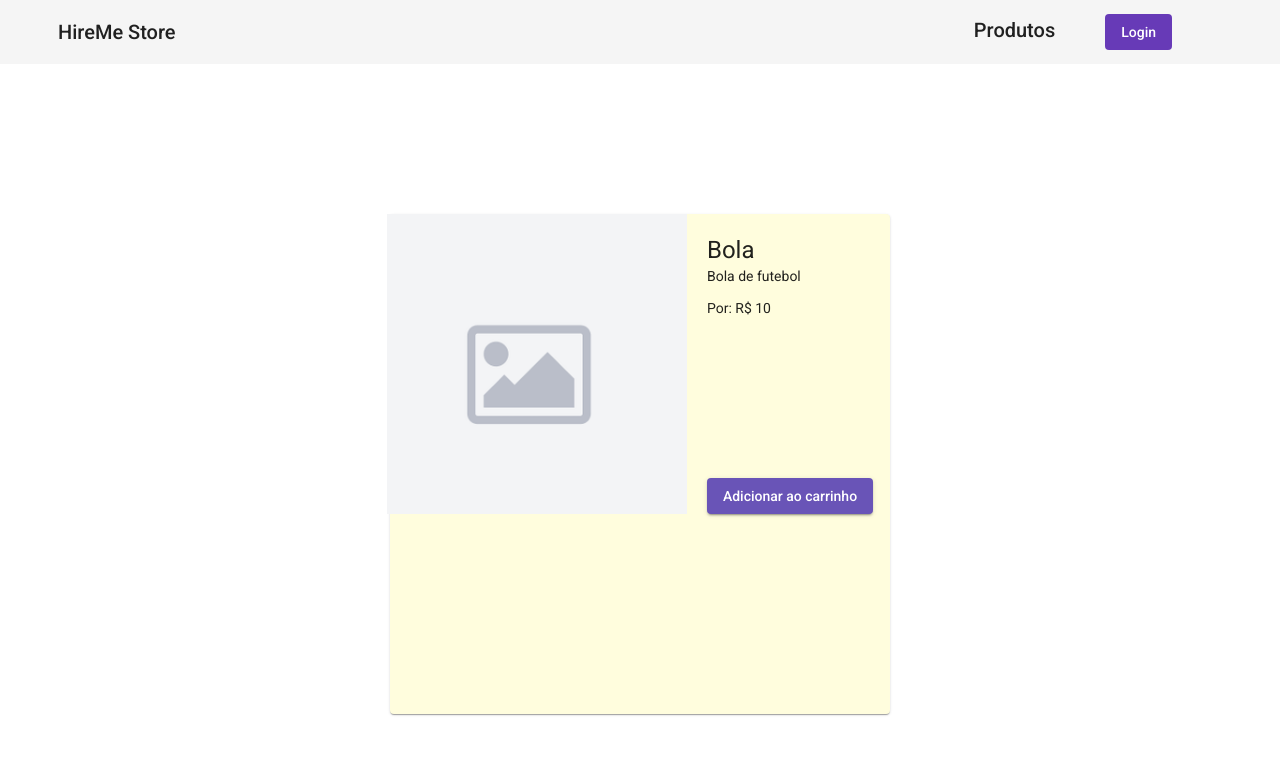
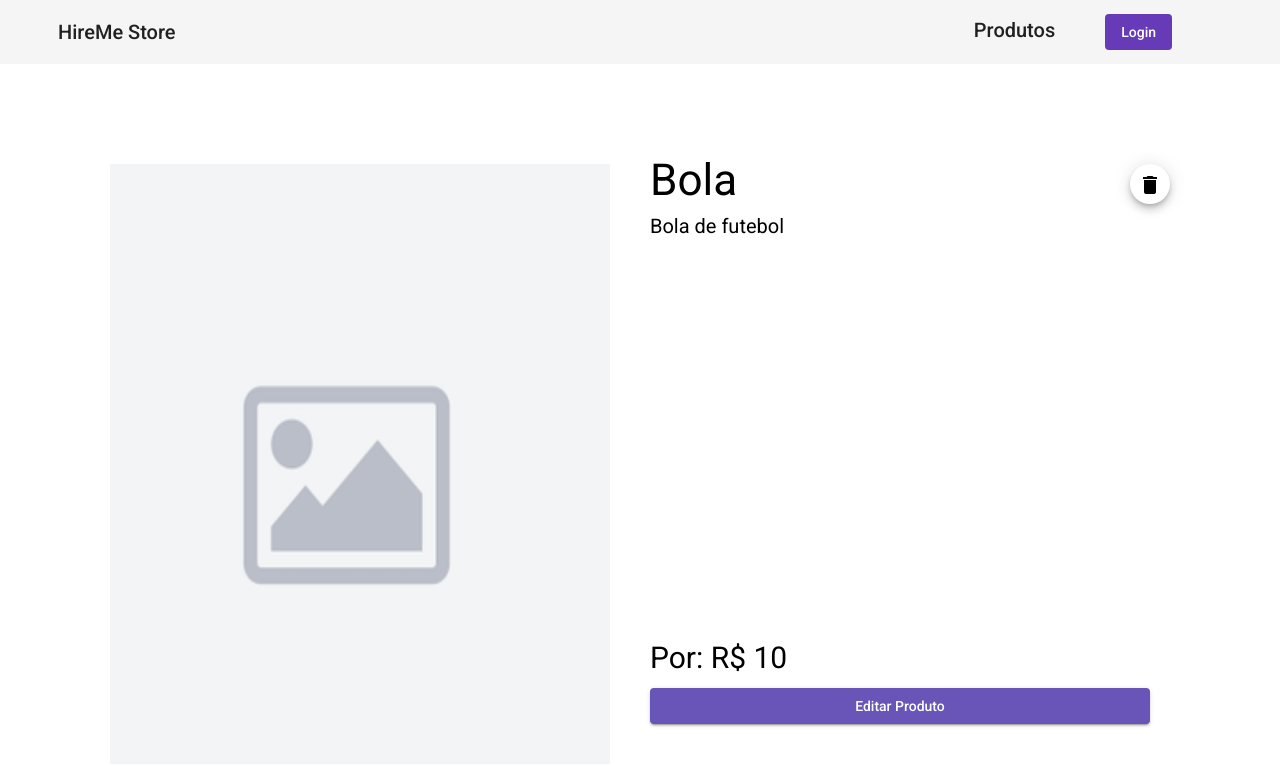
Before and after one commit to filipeabessa/ecommerce-web, an Angular app: page /product in a window 1280 px wide. Shown: the top 766 px of the page. Built offline with nearby package versions, Linux system fonts and the light colour scheme.

Commit message:
feat(products): :sparkles: Improve product details component layout and css

```diff
--- a/src/app/app-routing.module.ts
+++ b/src/app/app-routing.module.ts
@@ -1,11 +1,11 @@
-import { ProductDetailCardComponent } from './products/product-detail-card/product-detail-card.component';
+import { ProductDetailLayoutComponent } from './products/layouts/product-detail-layout/product-detail-layout.component';
 import { ProductsListComponent } from './products/products-list/products-list.component';
 import { NgModule } from '@angular/core';
 import { RouterModule, Routes } from '@angular/router';
 
 const routes: Routes = [
   { path: 'products', component: ProductsListComponent },
-  { path: 'product', component: ProductDetailCardComponent },
+  { path: 'product', component: ProductDetailLayoutComponent },
 ];
 
 @NgModule({
--- /dev/null
+++ b/src/app/products/layouts/product-detail-layout/product-detail-layout.component.html
@@ -0,0 +1,3 @@
+<div>
+  <app-product-detail-card></app-product-detail-card>
+</div>
--- /dev/null
+++ b/src/app/products/layouts/product-detail-layout/product-detail-layout.component.ts
@@ -0,0 +1,15 @@
+import { Component, OnInit } from '@angular/core';
+
+@Component({
+  selector: 'app-product-detail-layout',
+  templateUrl: './product-detail-layout.component.html',
+  styleUrls: ['./product-detail-layout.component.scss']
+})
+export class ProductDetailLayoutComponent implements OnInit {
+
+  constructor() { }
+
+  ngOnInit(): void {
+  }
+
+}
--- a/src/app/products/product-detail-card/product-detail-card.component.html
+++ b/src/app/products/product-detail-card/product-detail-card.component.html
@@ -1,20 +1,25 @@
-<mat-card class="product-card-container">
+<div class="product-card-container">
   <mat-card-content class="product-content">
+    <button mat-mini-fab color="basic" class="delete-button">
+      <mat-icon class="trash-icon">delete</mat-icon>
+    </button>
     <img
       src="assets/images/product_image_default.png"
       alt="Product"
-      width="300px"
-      height="300px"
+      width="500px"
+      height="600px"
       class="product-image"
     />
 
     <div class="product-details">
       <h1 class="product-name">{{ product.title }}</h1>
       <p class="product-description">{{ product.content }}</p>
-      <p class="product-price">Por: R$ {{ product.price }}</p>
-      <button mat-raised-button color="primary" class="product-button">
-        Adicionar ao carrinho
-      </button>
+      <div class="bottom-details">
+        <p class="product-price">Por: R$ {{ product.price }}</p>
+        <button mat-raised-button color="primary" class="edit-button">
+          Editar Produto
+        </button>
+      </div>
     </div>
   </mat-card-content>
-</mat-card>
+</div>
--- a/src/app/products/product-detail-card/product-detail-card.component.scss
+++ b/src/app/products/product-detail-card/product-detail-card.component.scss
@@ -3,47 +3,68 @@
   flex-direction: column;
   justify-content: start;
   align-items: center;
-  width: 500px;
-  height: 500px;
+  width: 80vw;
+  height: 600px;
   padding: 0px;
   margin: 20px 20px;
 
   border: 1 solid #ccc;
-  background: #fffddd;
 
   > .product-content {
+    position: relative;
     display: flex;
     justify-items: center;
     align-items: center;
     margin: 0px;
 
+    > .delete-button {
+      position: absolute;
+      top: 0px;
+      right: 0px;
+      color: #000;
+    }
+
     > .product-image {
       justify-self: start;
       align-self: flex-start;
+      margin-right: 20px;
     }
     > .product-details {
       display: flex;
       flex-direction: column;
       justify-content: start;
       align-items: flex-start;
-
-      width: calc(100% - 40px);
-      height: 300px;
+      width: 500px;
+      height: 100%;
       margin: 20px;
 
       > .product-name {
+        font-size: 44px;
         margin: 0px;
       }
 
-      > .product-price {
+      > .product-description {
+        font-size: 20px;
         margin: 0px;
+        margin-top: 20px;
       }
 
-      .mat-primary {
-        background: #6954b7;
-        color: #fff;
+      > .bottom-details {
         margin-top: auto;
-        margin-bottom: 20px;
+        width: 100%;
+
+        > .product-price {
+          font-size: 30px;
+          margin: 0px;
+          margin-bottom: 20px;
+        }
+
+        .edit-button {
+          background: #6954b7;
+          width: 100%;
+          color: #fff;
+          margin-bottom: 40px;
+        }
       }
     }
   }
```
Also changed, not shown: src/app/products/products.module.ts (+11 -1 lines), src/app/products/layouts/product-detail-layout/product-detail-layout.component.scss (added), 1 other file (tests, documents, lock files or other folders).
